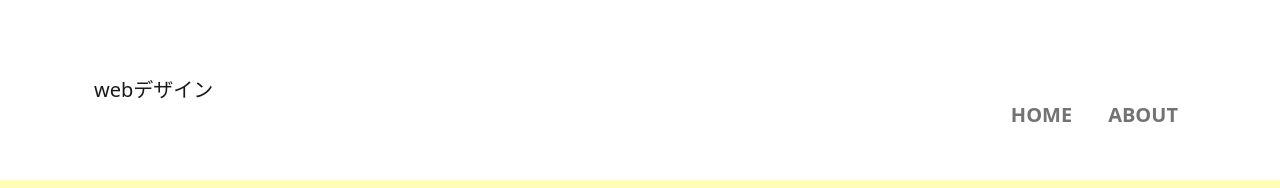
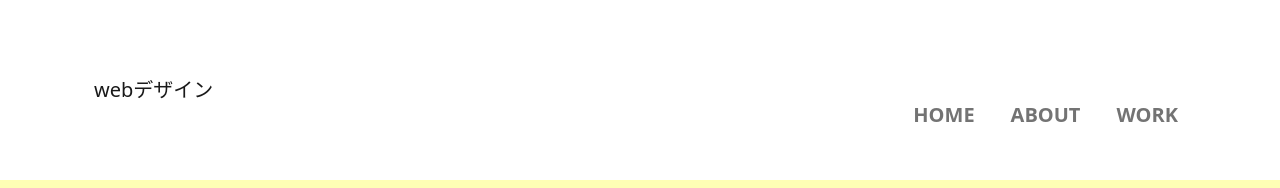
Before and after one commit to yuiyui1472/portofolio, a plain HTML site: page index.html in a window 1280 px wide. Shown: the top 188 px of the page. Drawn offline with nearby package versions, Linux system fonts and the light colour scheme.

Commit message:
Update index.html

```diff
--- a/index.html
+++ b/index.html
@@ -25,6 +25,9 @@
                   </li>
                   <li class="nav-item">
                     <a class="nav-link" href="about.html">ABOUT</a>
+                  </li>
+                  <li class="nav-item">
+                    <a class="nav-link" href="#works">WORK</a>
                   </li>
                 </ul>
               </div>
```
